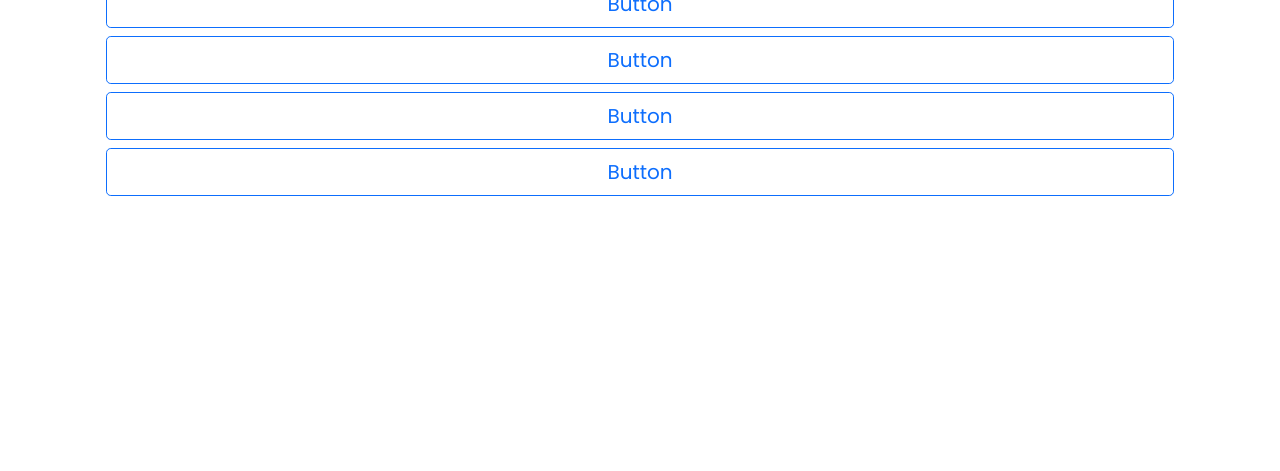
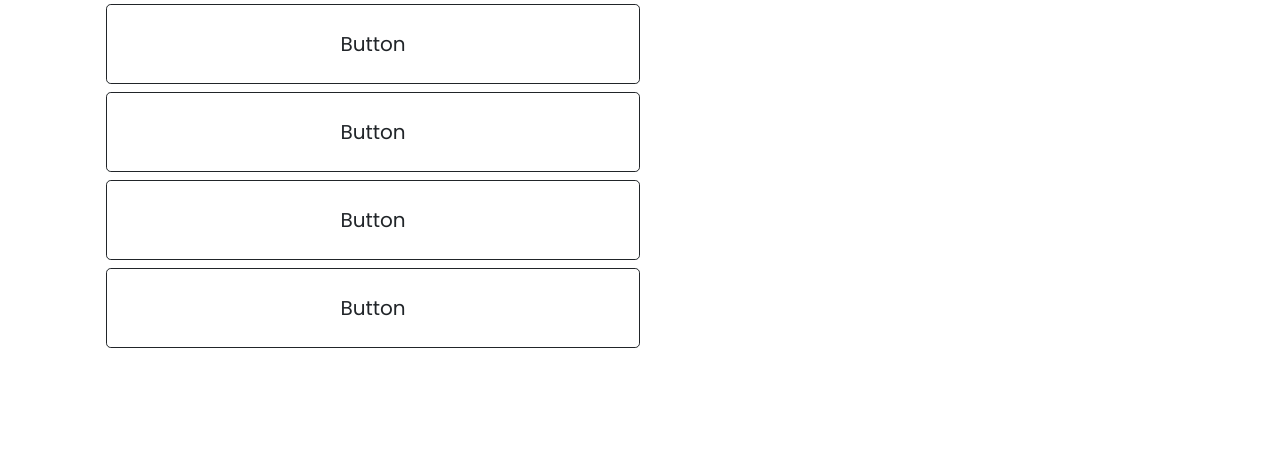
Before and after one commit to Amulah-98/webb, a plain HTML site: page login.html in a window 1280 px wide. Shown: the part 329-800 px from the top of the page. Drawn offline with Linux system fonts and the light colour scheme.

Commit message:
btn-size

```diff
--- a/login.html
+++ b/login.html
@@ -109,16 +109,16 @@ https://templatemo.com/tm-562-space-dynamic
     </div>
 
     <!-- main page content -->
-    <main class="container">
+    <main class="container mb-5">
       <div class="container">
-        <h1 class="text-center">Welcome Back</h1>
+        <h1 class="text-center mb-4">Welcome Back</h1>
         <div class="container">
-          <div class="row">
-            <div class="d-grid gap-2">
-              <button class="btn btn-lg btn-outline-primary" type="button">Button</button>
-              <button class="btn btn-lg btn-outline-primary" type="button">Button</button>
-              <button class="btn btn-lg btn-outline-primary" type="button">Button</button>
-              <button class="btn btn-lg btn-outline-primary" type="button">Button</button>
+          <div class="row position-relative">
+            <div class="d-grid gap-2 align-center align-content-center text-center">
+              <button class="btn btn-lg p-4 border-dark w-50" type="button">Button</button>
+              <button class="btn btn-lg p-4 border-dark w-50" type="button">Button</button>
+              <button class="btn btn-lg p-4 border-dark w-50" type="button">Button</button>
+              <button class="btn btn-lg p-4 border-dark w-50" type="button">Button</button>
             </div>
           </div>
         </div>
```
